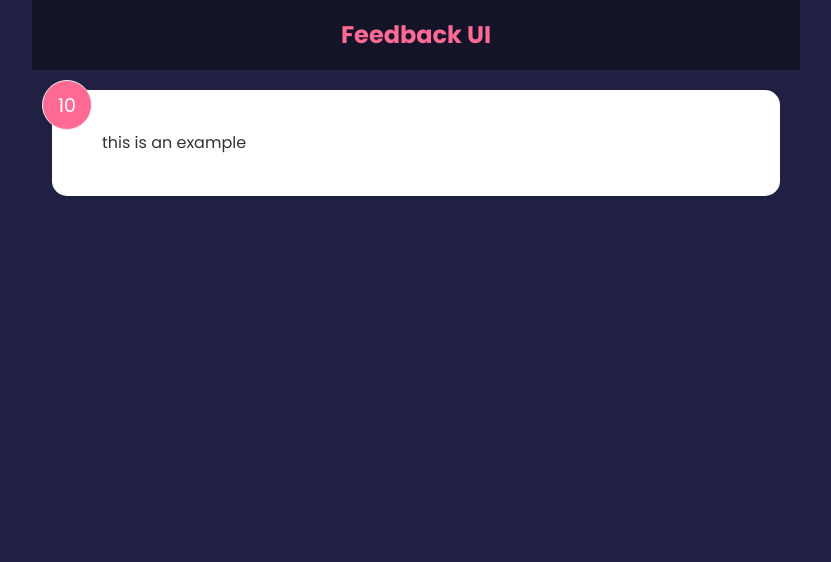
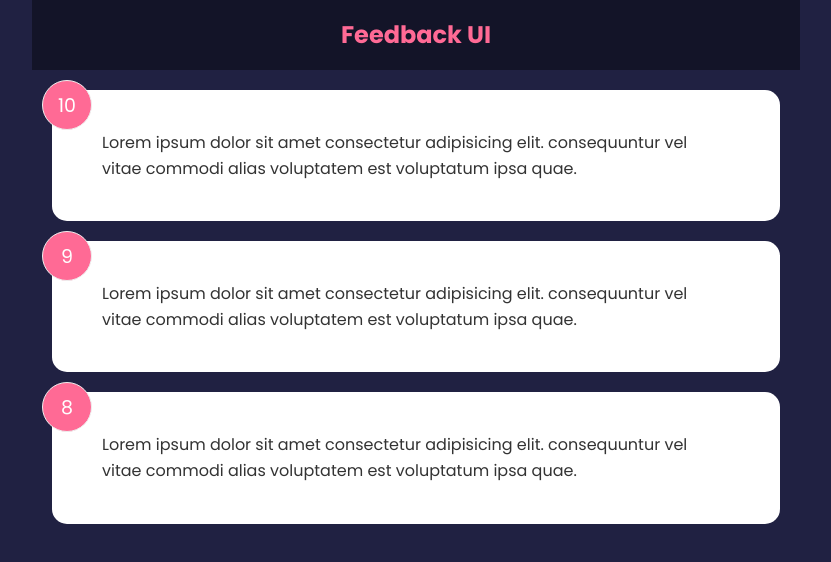
Before and after one commit to ReemaSho/feedback-app, a React (Create React App) app: page / in a window 1280 px wide. Shown: the top 562 px of the page, without its empty margins (224-1055 px from the left). Built offline with nearby package versions, Linux system fonts and the light colour scheme.

Commit message:
add frrdbacklist item

```diff
--- a/src/App.jsx
+++ b/src/App.jsx
@@ -1,6 +1,6 @@
 import { useState } from "react";
 import Header from "./components/Header";
-import FeedbackItem from "./components/FeedbackItem";
+import FeedbackList from "./components/FeedbackList";
 import FeedbackData from "./data/FeedbackData";
 const App = () => {
   const [feedback, setFeedback] = useState(FeedbackData);
@@ -8,7 +8,7 @@
     <>
       <Header />
       <div className="container">
-        <FeedbackItem />
+        <FeedbackList feedback={feedback} />
       </div>
     </>
   );
--- a/src/components/FeedbackItem.jsx
+++ b/src/components/FeedbackItem.jsx
@@ -1,12 +1,14 @@
 import React from "react";
-
-const FeedbackItem = () => {
+import PropTypes from "prop-types";
+const FeedbackItem = ({ item }) => {
   return (
     <div className="card">
-      <div className="num-display">10</div>
-      <div className="text-display">this is an example</div>
+      <div className="num-display">{item.rating}</div>
+      <div className="text-display">{item.text}</div>
     </div>
   );
 };
-
+FeedbackItem.propTypes = {
+  item: PropTypes.object,
+};
 export default FeedbackItem;
--- /dev/null
+++ b/src/components/FeedbackList.jsx
@@ -0,0 +1,19 @@
+import React from "react";
+import FeedbackItem from "./FeedbackItem";
+import PropTypes from "prop-types";
+const FeedbackList = ({ feedback }) => {
+  if (!feedback || feedback.length === 0) {
+    return <p>No Feedback Yet</p>;
+  }
+  return (
+    <div className="feedback-list">
+      {feedback.map((item) => (
+        <FeedbackItem key={item.id} item={item} />
+      ))}
+    </div>
+  );
+};
+FeedbackList.propTypes = {
+  feedback: PropTypes.array,
+};
+export default FeedbackList;
```
Also changed, not shown: src/index.js (+5 -4 lines).
